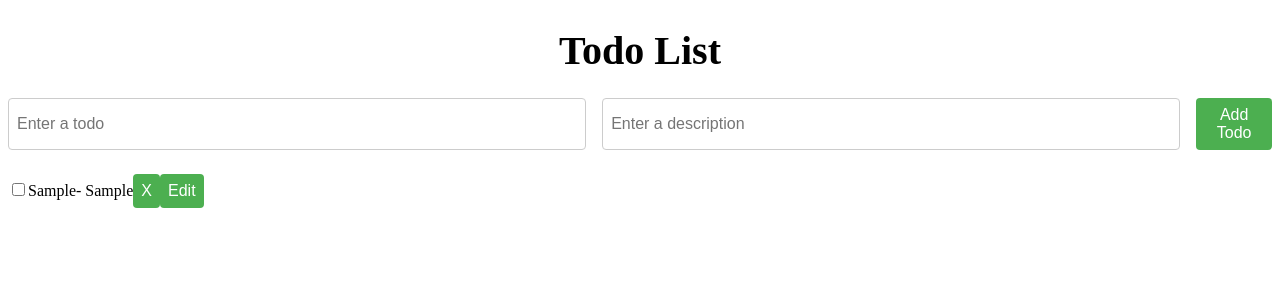
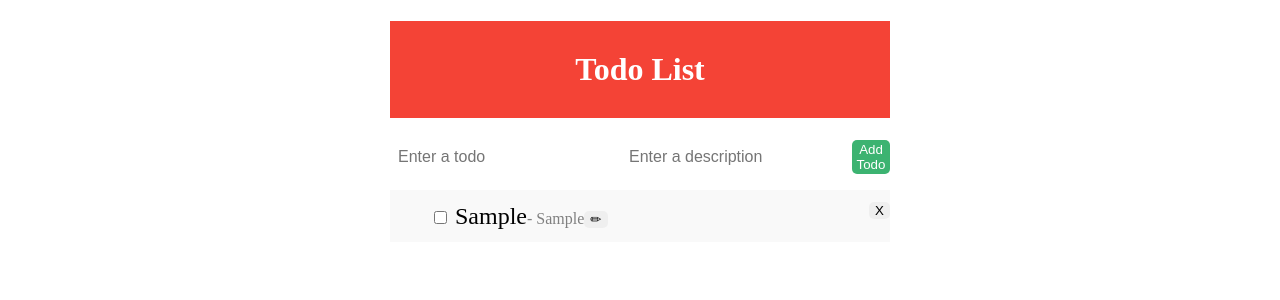
Before and after one commit to ShivamPandey803/PIP-DAY-1, a Vue app in the folder todo-list-app/: page / in a window 1280 px wide. Both pictures are taken after typing "Sample", "Sample" into the empty fields and a click on the button "Add Todo". Shown: the top 300 px of the page. Built offline with nearby package versions, Linux system fonts and the light colour scheme.

Commit message:
Added css to my todo list app

```diff
--- a/todo-list-app/package.json
+++ b/todo-list-app/package.json
@@ -8,7 +8,10 @@
     "lint": "vue-cli-service lint"
   },
   "dependencies": {
+    "autoprefixer": "^10.4.14",
     "core-js": "^3.8.3",
+    "postcss": "^8.4.21",
+    "tailwindcss": "^3.2.7",
     "vue": "^2.6.14"
   },
   "devDependencies": {
--- a/todo-list-app/src/App.vue
+++ b/todo-list-app/src/App.vue
@@ -1,12 +1,12 @@
 <template>
-  <div>
-    <h1>Todo List</h1>
-    <form @submit.prevent="addTodo">
-      <input type="text" v-model="newTodoText" placeholder="Enter a todo">
-      <input type="text" v-model="newTodoDesc" placeholder="Enter a description">
-      <button>Add Todo</button>
+  <div class="app">
+    <h1 class="title">Todo List</h1>
+    <form @submit.prevent="addTodo" class="form">
+      <input type="text" v-model="newTodoText" placeholder="Enter a todo" class="input-text">
+      <input type="text" v-model="newTodoDesc" placeholder="Enter a description" class="input-text">
+      <button class="btn-add">Add Todo</button>
     </form>
-    <div v-if="todos.length === 0">No todos yet!</div>
+    <div v-if="todos.length === 0" class="no-todos">No todos yet!</div>
     <div v-else>
       <todo-item
         v-for="(todo) in todos"
@@ -60,3 +60,55 @@ export default {
   },
 };
 </script>
+
+<style>
+.app {
+  max-width: 500px;
+  margin: 0 auto;
+}
+
+.title {
+  background-color: #f44336;
+  padding: 30px 40px;
+  color: white;
+  text-align: center;
+
+}
+
+.form {
+  display: flex;
+  justify-content: space-between;
+  align-items: center;
+  margin-bottom: 1rem;
+}
+
+.input-text {
+  flex-grow: 1;
+  padding: 0.5rem;
+  border-radius: 5px;
+  border: none;
+  font-size: 1rem;
+  margin-right: 0.5rem;
+}
+
+.btn-add {
+  padding: 2px;
+    margin: 0;
+    max-width: 100%;
+    overflow-x: hidden;
+    position: relative;
+    display: block;
+    background-color: #3cb371;
+    border-radius: 5px;
+    color: #fff;
+    border: none;
+    cursor: pointer;
+}
+
+.no-todos {
+  text-align: center;
+  font-size: 1rem;
+  color: gray;
+  margin-top: 1rem;
+}
+</style>
--- a/todo-list-app/src/components/TodoItem.vue
+++ b/todo-list-app/src/components/TodoItem.vue
@@ -1,17 +1,16 @@
-
 <template>
-  <div>
+  <div class="todo-item">
     <div v-if="!isEditing">
-      <input type="checkbox" v-model="completed" @change="$emit('update-todo', {id, todo: {text, description, completed}})">
-      <span :class="{ completed: completed }">{{ text }}</span>
-      <span v-if="description">- {{ description }}</span>
-      <button @click="$emit('delete-todo', id)">X</button>
-      <button @click="isEditing = true">Edit</button>
+      <input type="checkbox" v-model="completed" @change="$emit('update-todo', {id, todo: {text, description, completed}})" class="checkbox">
+      <span :class="{ completed: completed }" class="text">{{ text }}</span>
+      <span v-if="description" class="description">- {{ description }}</span>
+      <button @click="$emit('delete-todo', id)" class="btn-delete">X</button>
+      <button @click="isEditing = true" class="btn-edit"> <span>&#9999;</span> </button>
     </div>
     <div v-else>
-      <input type="text" v-model="text">
-      <input type="text" v-model="description">
-      <button @click="isEditing = false; $emit('update-todo', {id, todo: {text, description, completed}})">Save</button>
+      <input type="text" v-model="text" class="input-text">
+      <input type="text" v-model="description" class="input-text">
+      <button @click="isEditing = false; $emit('update-todo', {id, todo: {text, description, completed}})" class="btn-save">Save</button>
     </div>
   </div>
 </template>
@@ -33,74 +32,75 @@ export default {
 };
 </script>
 <style>
-h1 {
-    font-size: 2.5rem;
-    margin-bottom: 1.5rem;
-    text-align: center;
-  }
-
-  form {
-    display: flex;
-    justify-content: center;
-    margin-bottom: 1.5rem;
-  }
-
-  input[type="text"] {
-    border: 1px solid #ccc;
-    border-radius: 4px;
-    font-size: 1rem;
-    margin-right: 1rem;
-    padding: 0.5rem;
-    width: 50%;
-  }
-
-  button {
-    background-color: #4CAF50;
-    border: none;
-    border-radius: 4px;
-    color: white;
-    cursor: pointer;
-    font-size: 1rem;
-    padding: 0.5rem;
-  }
-
-  button:hover {
-    background-color: #3e8e41;
+* {
+  box-sizing: border-box;
 }
 
 .todo-item {
-    align-items: center;
-    display: flex;
-    justify-content: space-between;
-    margin-bottom: 0.5rem;
+  cursor: pointer;
+  position: relative;
+  padding: 12px 8px 12px 40px;
+  list-style-type: none;
+  background: #eee;
+  font-size: 25px;
+  transition: 0.2s;
+}
+.todo-item:nth-child(odd) {
+  background: #f9f9f9;
+}
+.todo-item:hover {
+  background: #ddd;
 }
 
-  .todo-item span {
-    font-size: 1.2rem;
-    margin-right: 1rem;
+.checkbox {
+  margin-right: 0.5rem;
 }
 
-  .todo-item button {
-    background-color: #f44336;
-    border: none;
-    border-radius: 4px;
-    color: white;
-    cursor: pointer;
-    font-size: 1rem;
-    margin-right: 1rem;
-    padding: 0.5rem;
+.text {
+  flex-grow: 1;
+  font-size: 1.5rem;
+}
+.completed {
+  background: #888;
+  color: #fff;
+  text-decoration: line-through;
 }
 
-  .todo-item button:hover {
-    background-color: #d32f2f;
-  }
-
-  .completed {
-    text-decoration: line-through;
-  }
 .description {
-  font-size: 0.8rem;
+  font-size: 1rem;
   color: gray;
   margin-top: 0.5rem;
 }
+.btn-delete{
+  position: absolute;
+    right: 0;
+    cursor: pointer;
+    border-radius: 5px;
+    border: none;
+}
+.btn-delete:hover {
+  background-color: #f44336;
+  color: white;
+}
+.btn-edit{
+
+  cursor: pointer;
+    border-radius: 5px;
+    border: none;
+}
+.btn-edit:hover{
+  background-color: #79f704;
+  color: white;
+}
+.btn-save{
+  cursor: pointer;
+    border-radius: 5px;
+    border: none;
+}
+.btn-save:hover{
+  background-color: #79f704;
+  color: white;
+
+}
+
 </style>
```
Also changed, not shown: 1 other file (tests, documents, lock files or other folders). Lines whose indentation alone changed are shown as unchanged.
